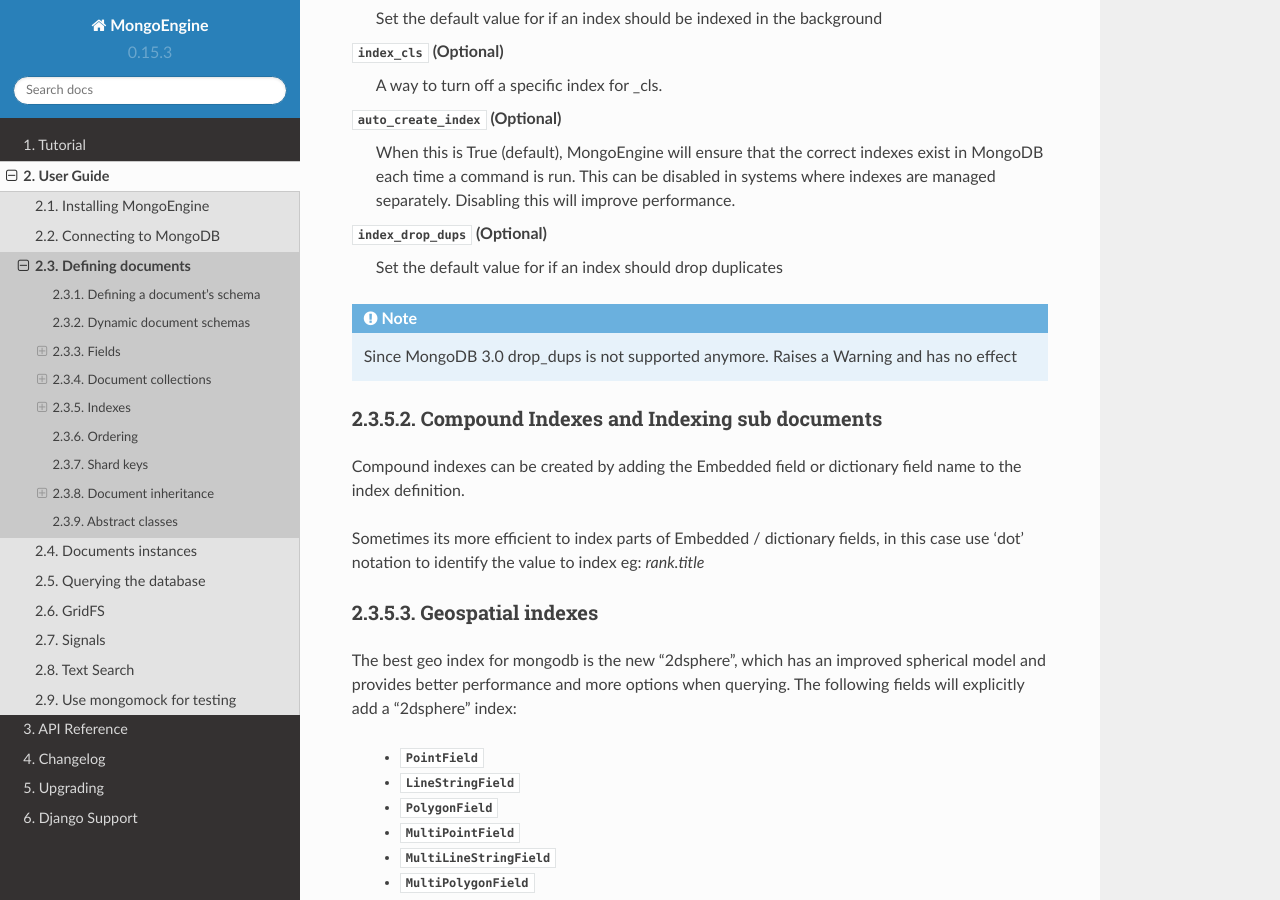
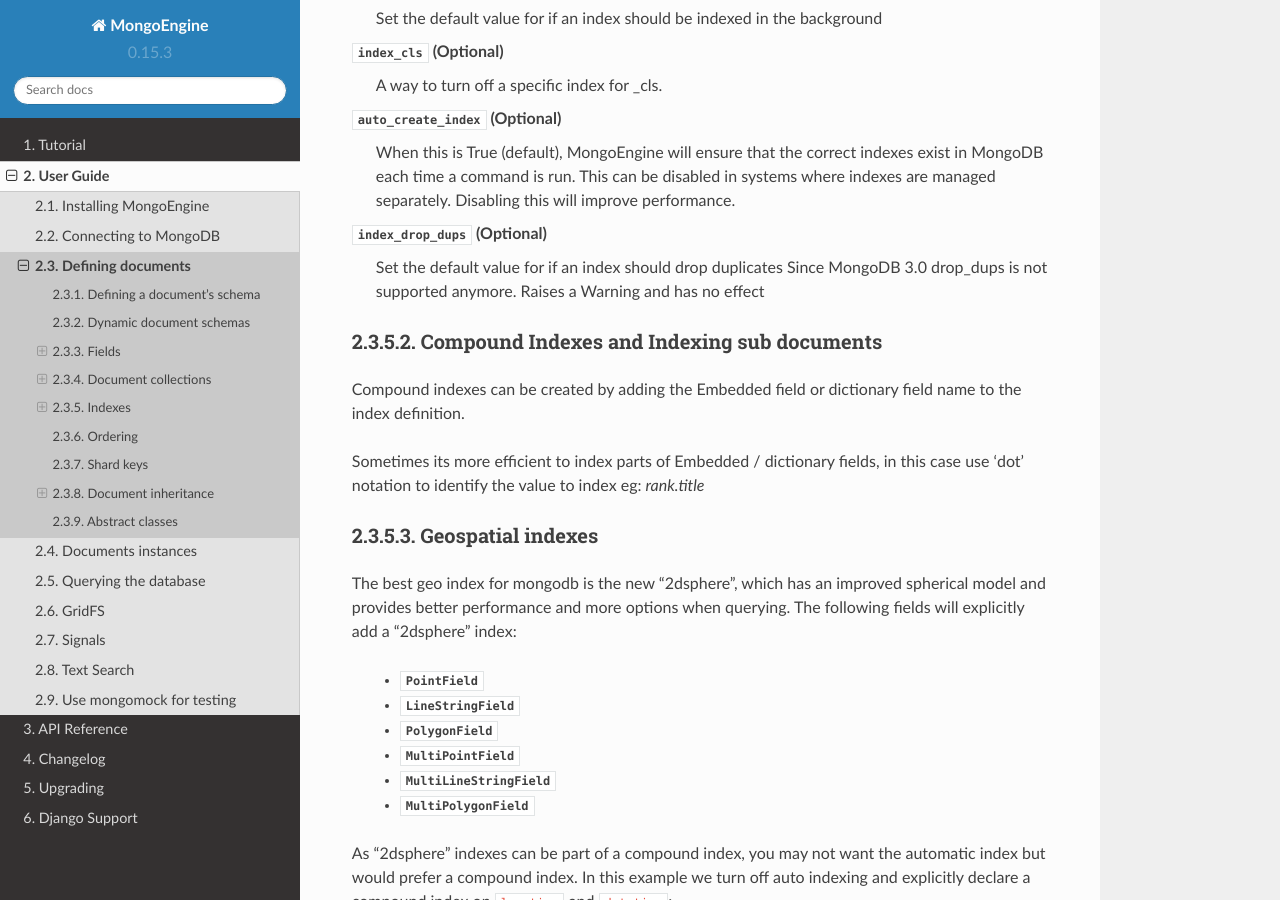
Before and after one commit to MongoEngine/mongoengine, a Sphinx documentation site: the page built from docs/guide/defining-documents.rst, in a window 1280 px wide and 900 px high, scrolled down 11510 px. Built offline with Sphinx 7.4.7 and the Read the Docs theme 2.0.0, drawn with Linux system fonts in a browser that asks for light colours; part of the change alters nothing that is shown.

```diff
--- a/docs/guide/defining-documents.rst
+++ b/docs/guide/defining-documents.rst
@@ -544,7 +544,7 @@ There are a few top level defaults for all indexes that can be set::
 
 
 :attr:`index_opts` (Optional)
-    Set any default index options - see the `full options list <http://docs.mongodb.org/manual/reference/method/db.collection.ensureIndex/#db.collection.ensureIndex>`_
+    Set any default index options - see the `full options list <https://docs.mongodb.com/manual/reference/method/db.collection.createIndex/#db.collection.createIndex>`_
 
 :attr:`index_background` (Optional)
     Set the default value for if an index should be indexed in the background
@@ -560,8 +560,7 @@ There are a few top level defaults for all indexes that can be set::
 
 :attr:`index_drop_dups` (Optional)
     Set the default value for if an index should drop duplicates
-
-.. note:: Since MongoDB 3.0 drop_dups is not supported anymore. Raises a Warning
+    Since MongoDB 3.0 drop_dups is not supported anymore. Raises a Warning
     and has no effect
 
 
```
